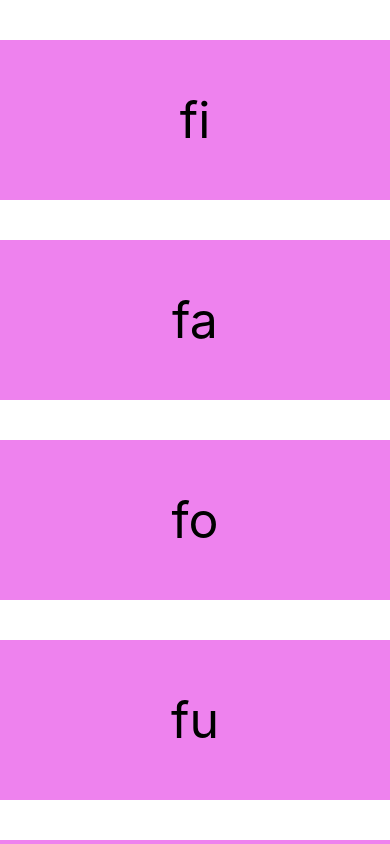
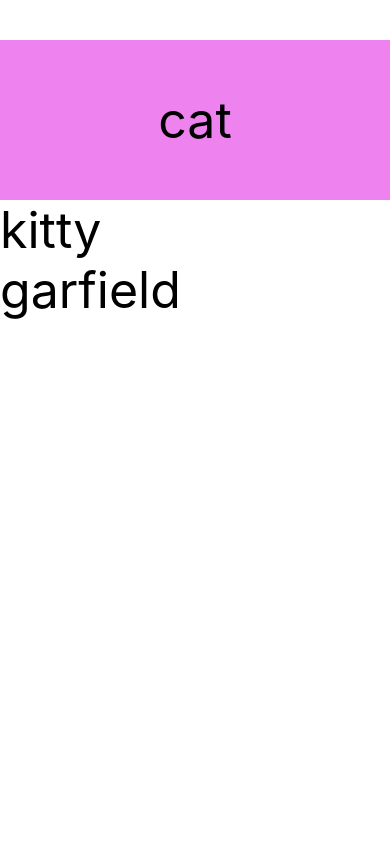
Before and after one commit to hachi-nico/react-native-from-zero-to-hero, a React Native app: screen / in a window 390 px wide. Shown: the top 844 px of the page. Built offline with nearby package versions, Linux system fonts and the light colour scheme.

Commit message:
add sectionlist

```diff
--- a/App.js
+++ b/App.js
@@ -1,29 +1,21 @@
-/**
- * Sample React Native App
- * https://github.com/facebook/react-native
- *
- * @format
- * @flow strict-local
- */
-
 import React, {useState} from 'react';
 import {
   FlatList,
   RefreshControl,
   SafeAreaView,
+  SectionList,
   StyleSheet,
   Text,
   View,
 } from 'react-native';
 
 const App = () => {
+  // const [data, setData] = useState([{item: 'fi'}, {item: 'fa'}]);
   const [data, setData] = useState([
-    {item: 'fi'},
-    {item: 'fa'},
-    {item: 'fo'},
-    {item: 'fu'},
-    {item: 'bu'},
-    {item: 'gu'},
+    {
+      item: 'cat',
+      data: ['kitty', 'garfield'], // key name must named 'data'
+    },
   ]);
   const [refreshing, setRefreshing] = useState(false);
 
@@ -33,15 +25,18 @@
     setRefreshing(false);
   };
 
-  const renderItem = ({item}) => (
+  // dont use anonymous func for performance reason
+  // desturcture obj must named 'item' and 'section'
+  const renderItem = ({item}) => <Text style={styles.text}>{item}</Text>;
+  const renderSectionHeader = ({section}) => (
     <View style={styles.container}>
-      <Text style={styles.text}>{item.item}</Text>
+      <Text style={styles.text}>{section.item}</Text>
     </View>
   );
 
   return (
     <SafeAreaView>
-      <FlatList
+      {/* <FlatList
         keyExtractor={(item, index) => index.toString()}
         data={data}
         renderItem={renderItem}
@@ -49,8 +44,17 @@
           <RefreshControl
             refreshing={refreshing}
             onRefresh={onRefresh}
-            colors={['red', 'blue']}
+            colors={['yellow', 'green']}
           />
+        }
+      /> */}
+      <SectionList
+        keyExtractor={(item, index) => item + index}
+        sections={data}
+        renderItem={renderItem}
+        renderSectionHeader={renderSectionHeader}
+        refreshControl={
+          <RefreshControl refreshing={refreshing} onRefresh={onRefresh} />
         }
       />
     </SafeAreaView>
```
